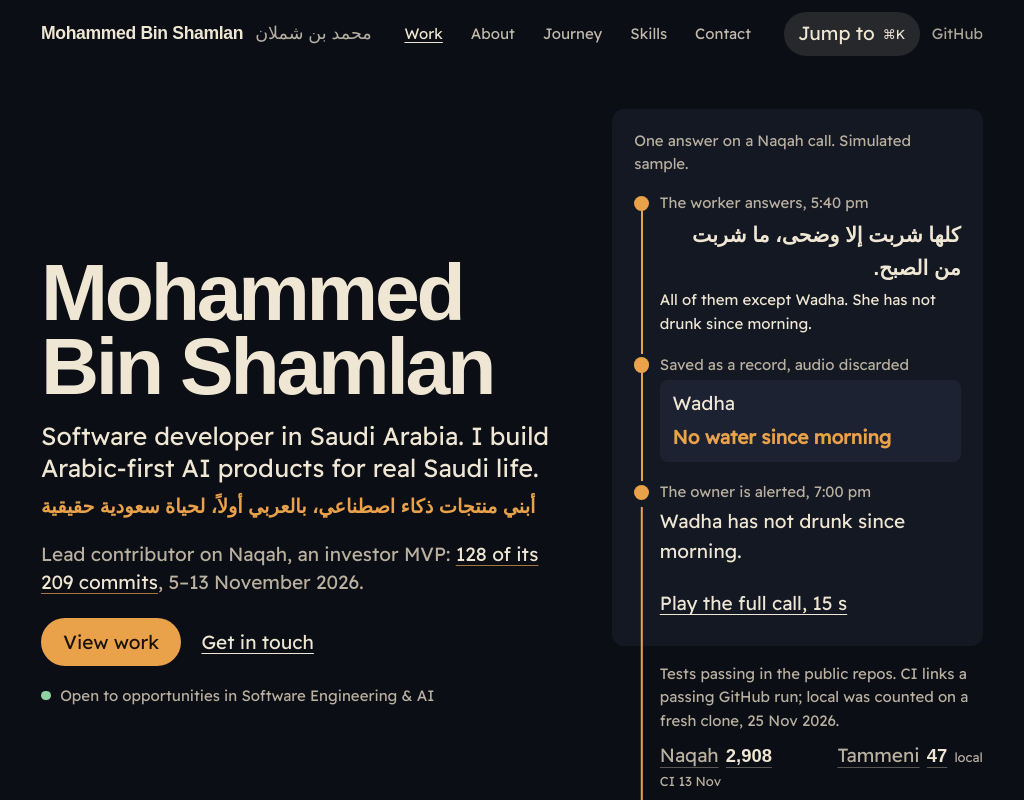
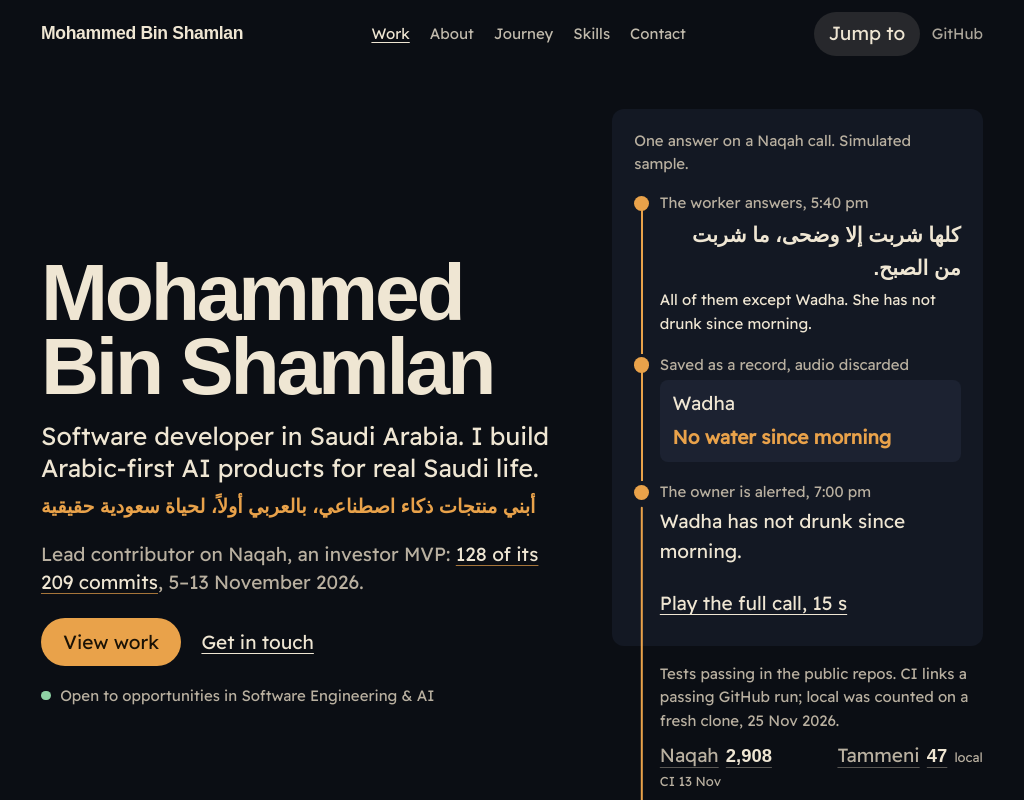
Before and after one commit to mobinshamlan/mohammed-portfolio, a Next.js app: page /mohammed-portfolio/ in a window 1024 px wide. Shown: the top 800 px of the page. Built offline with nearby package versions, Linux system fonts and the light colour scheme; a web font is replaced by a local one.

Commit message:
Keep the nav on one row from 900 to 1200px
Jump to no longer wraps; between 900 and 1199px the Arabic wordmark and the
shortcut hint are hidden and the links close up, so the name no longer runs
into Work.

Co-Authored-By: Claude Opus 5.5 <noreply@anthropic.com>

```diff
--- a/src/app/(portfolio)/styles/base.css
+++ b/src/app/(portfolio)/styles/base.css
@@ -320,6 +320,10 @@ html:has(.vb) {
   .vb-nav-links {
     display: flex;
   }
+  .vb-nav-links a,
+  .vb-nav-back {
+    white-space: nowrap;
+  }
   .vb-nav-back {
     display: inline;
   }
@@ -493,6 +497,7 @@ html:has(.vb) {
 .vb-jump-open {
   display: none;
   align-items: center;
+  white-space: nowrap;
   gap: 0.5rem;
   min-height: 2.75rem;
   padding: 0 0.9rem;
@@ -594,6 +599,18 @@ html:has(.vb) {
 @media (min-width: 900px) {
   .vb-jump-open {
     display: inline-flex;
+  }
+}
+
+/* 900–1199: the links, Jump to and GitHub share one row with the name, so the
+   Arabic name and the shortcut hint step aside and the links close up. */
+@media (min-width: 900px) and (max-width: 1199px) {
+  .vb-wordmark span[lang="ar"],
+  .vb-jump-open kbd {
+    display: none;
+  }
+  .vb-nav-links {
+    gap: 1.25rem;
   }
 }
 
```
